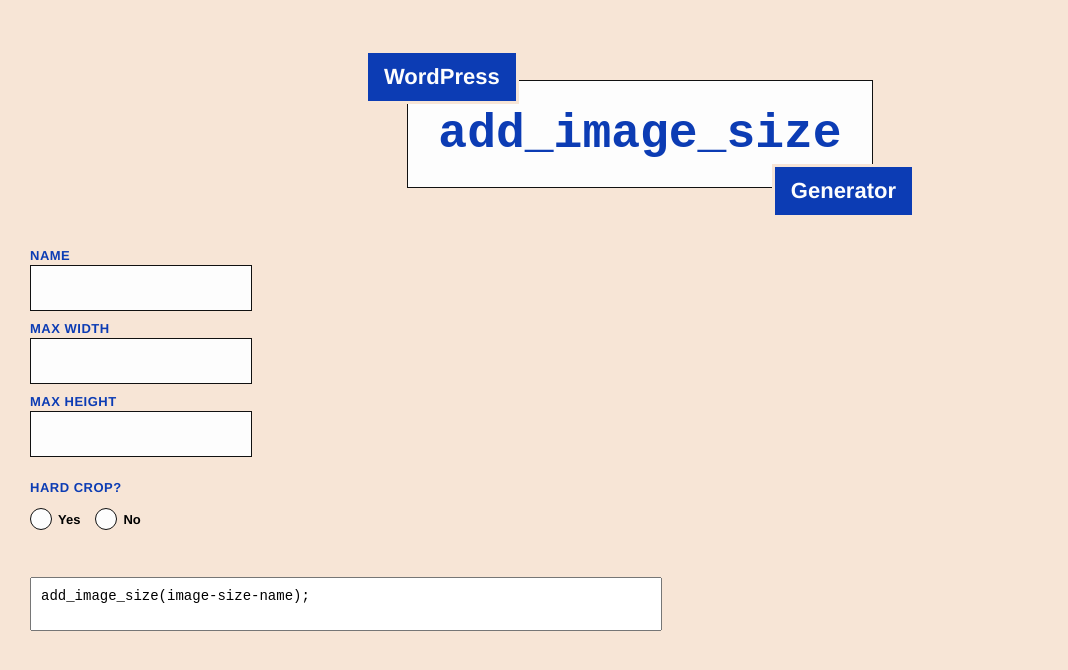
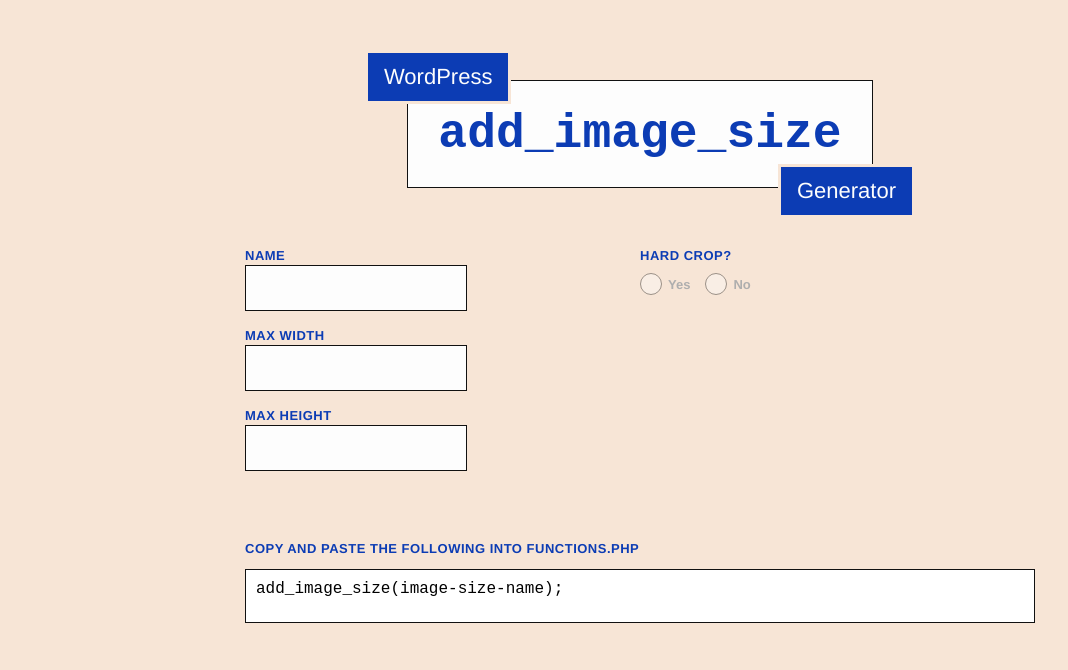
Before and after one commit to joecooper3/wp-addimage, a React (Create React App) app: page / in a window 1280 px wide. Shown: the top 670 px of the page, without its empty margins (0-1068 px from the left). Built offline with nearby package versions, Linux system fonts and the light colour scheme.

Commit message:
More styles and functionality, now a minimally viable product

```diff
--- a/src/App.js
+++ b/src/App.js
@@ -25,8 +25,10 @@ export default App;
 
 const Container = styled.div`
   display: grid;
-  margin: 30px;
+  margin: 30px auto;
+  padding: 0 30px;
+  box-sizing: border-box;
   width: 100%;
-  max-width: calc(100vw - 60px);
-  grid-template-columns: 1fr 1fr;
+  max-width: 850px;
+  grid-template-columns: 1fr;
 `;
--- a/src/components/CodeCopyPaste.js
+++ b/src/components/CodeCopyPaste.js
@@ -1,12 +1,12 @@
 import React, { useContext, useEffect, useState } from 'react';
 import styled from 'styled-components';
 
-import { code } from '../styles';
+import { black, blue, arimo, code } from '../styles';
 
 import { OptionsContext } from '../context/OptionsContext';
 
 const CodeCopyPaste = () => {
-  const [codeString, setCode] = useState('add_image_size(image-size-name);');
+  const [codeString, setCodeString] = useState('add_image_size(image-size-name);');
   const options = useContext(OptionsContext);
   const { name, width, height, hardCrop } = options.options;
 
@@ -24,18 +24,42 @@ const CodeCopyPaste = () => {
 
     const cropString = hardCrop ? `, true` : '';
     const fullString = `add_image_size(${name}${wString}${hString}${cropString});`;
-    setCode(fullString);
+    setCodeString(fullString);
   });
 
-  return <CodeTextArea value={codeString} readOnly />;
+  const handleFocus = e => {
+    e.target.select();
+  };
+
+  return (
+    <CopyPasteContainer>
+      <Caption>Copy and paste the following into functions.php</Caption>
+      <CodeTextArea value={codeString} onFocus={e => handleFocus(e)} readOnly />
+    </CopyPasteContainer>
+  );
 };
 export default CodeCopyPaste;
 
+const CopyPasteContainer = styled.section`
+  grid-column: 1 / 3;
+  margin: 50px 0 0 0;
+`;
+
+const Caption = styled.h3`
+  font-family: ${arimo};
+  text-transform: uppercase;
+  color: ${blue};
+  font-size: 13px;
+  letter-spacing: 0.5px;
+`;
+
 const CodeTextArea = styled.textarea`
-  margin: 50px 0 0 0;
   font-family: ${code};
   width: 100%;
-  font-size: 14px;
+  font-size: 16px;
   resize: none;
-  padding: 10px;
+  padding: 10px 10px 6px 10px;
+  border: 1px solid ${black};
+  grid-column: 1 / 3;
+  box-sizing: border-box;
 `;
--- a/src/components/CropRadio.js
+++ b/src/components/CropRadio.js
@@ -1,19 +1,47 @@
-import React, { useContext } from 'react';
+import React, { useContext, useEffect, useRef } from 'react';
 import styled from 'styled-components';
 
 import { OptionsContext } from '../context/OptionsContext';
 
-import { black, blue, white, arimo, code } from '../styles';
+import { black, blue, white, arimo } from '../styles';
 
 const CropRadio = () => {
   const options = useContext(OptionsContext);
+  const refYes = useRef();
+  const refNo = useRef();
   const { changeCrop } = options;
+  const { width, height } = options.options;
+
+  // need to unselect the radio buttons if a user removes the height and width
+  useEffect(() => {
+    if (!width && !height) {
+      refYes.current.checked = false;
+      refNo.current.checked = false;
+    }
+  });
+
   return (
     <RadioContainer>
       <Title>Hard crop?</Title>
-      <Input id="yes" name="hardCrop" value="yes" type="radio" onChange={() => changeCrop(true)} />
+      <Input
+        id="yes"
+        name="hardCrop"
+        ref={refYes}
+        value="yes"
+        type="radio"
+        onChange={() => changeCrop(true)}
+        disabled={!width && !height}
+      />
       <Label htmlFor="yes">Yes</Label>
-      <Input id="no" name="hardCrop" value="no" type="radio" onChange={() => changeCrop(false)} />
+      <Input
+        id="no"
+        name="hardCrop"
+        ref={refNo}
+        value="no"
+        type="radio"
+        onChange={() => changeCrop(false)}
+        disabled={!width && !height}
+      />
       <Label htmlFor="no">No</Label>
     </RadioContainer>
   );
@@ -22,10 +50,10 @@ const CropRadio = () => {
 export default CropRadio;
 
 const RadioContainer = styled.div`
-  margin-top: 10px;
   display: flex;
   flex-flow: row wrap;
   align-items: center;
+  align-self: start;
   width: 300px;
 `;
 
@@ -36,6 +64,7 @@ const Title = styled.h3`
   font-size: 13px;
   letter-spacing: 0.5px;
   flex-basis: 100%;
+  margin: 10px 0 10px 0;
 `;
 
 const Input = styled.input`
@@ -68,6 +97,15 @@ const Input = styled.input`
   &:focus + label:before {
     outline: ${blue} auto 2px;
   }
+
+  &:disabled + label {
+    color: #aeaeae;
+    cursor: not-allowed;
+  }
+
+  &:disabled + label:before {
+    opacity: 0.4;
+  }
 `;
 
 const Label = styled.label`
--- a/src/components/FormContainer.js
+++ b/src/components/FormContainer.js
@@ -17,7 +17,10 @@ const FormContainer = () => (
 
 export default FormContainer;
 
-const Container = styled.div`
-  grid-columns: 1 / 3;
-  height: 100px;
+const Container = styled.main`
+  display: grid;
+  grid-template-columns: 1fr 1fr;
+  grid-template-rows: repeat(3, 80px) 1fr;
+  grid-auto-flow: column dense;
+  grid-auto-rows: 75px;
 `;
--- a/src/components/Input.js
+++ b/src/components/Input.js
@@ -1,23 +1,52 @@
-import React, { useContext } from 'react';
+import React, { useContext, useState } from 'react';
 import styled from 'styled-components';
 
 import { black, blue, white, arimo, code } from '../styles';
+import { formatName } from '../helpers';
 
 import { OptionsContext } from '../context/OptionsContext';
 
 const Input = props => {
   const { name, type, keyName } = props;
-  const idName = name.replace(/\s+/g, '-').toLowerCase();
+  const idName = formatName(name).toLowerCase();
   const options = useContext(OptionsContext);
-  const { changeValue } = options;
+  const { changeName, changeNumber } = options;
+
+  const [localValue, setLocalValue] = useState('');
+
+  const changeNameLocal = inp => {
+    const value = formatName(inp.target.value);
+    setLocalValue(value);
+    changeName(value);
+  };
+
+  const changeNumberLocal = (key, inp) => {
+    const value = inp.target.value > 9999 ? 9999 : inp.target.value;
+    setLocalValue(value);
+    changeNumber(key, value);
+  };
 
   return (
     <InputContainer>
       <Label htmlFor={idName}>{name}</Label>
       {type === 'number' ? (
-        <Field id={idName} type={type} min="0" max="9999" onChange={e => changeValue(keyName, e)} />
+        <Field
+          id={idName}
+          type={type}
+          min="0"
+          max="9999"
+          onChange={e => changeNumberLocal(keyName, e)}
+          value={localValue}
+        />
       ) : (
-        <Field id={idName} type={type} min="0" max="9999" onChange={e => changeValue(keyName, e)} />
+        <Field
+          id={idName}
+          type={type}
+          min="0"
+          max="9999"
+          onChange={e => changeNameLocal(e)}
+          value={localValue}
+        />
       )}
     </InputContainer>
   );
@@ -28,6 +57,7 @@ export default Input;
 const InputContainer = styled.div`
   display: flex;
   flex-flow: column nowrap;
+  grid-column: 1 / 2;
 `;
 const Label = styled.label`
   text-transform: uppercase;
--- a/src/components/Title.js
+++ b/src/components/Title.js
@@ -13,7 +13,7 @@ const Title = () => (
 
 export default Title;
 
-const TitleContainer = styled.h1`
+const TitleContainer = styled.header`
   display: flex;
   position: relative;
   height: 164px;
@@ -42,6 +42,7 @@ const Top = styled.div`
 
 const Meat = styled.div`
   font-family: ${code};
+  font-weight: 700;
   background-color: ${white};
   color: ${blue};
   font-size: 48px;
--- a/src/context/OptionsProvider.js
+++ b/src/context/OptionsProvider.js
@@ -9,22 +9,28 @@ class OptionsProvider extends Component {
     hardCrop: false
   };
 
-  changeValue = (key, inp) => {
-    const { value } = inp.target;
-    if (!value) {
-      if (key === 'width' || key === 'height') {
-        this.setState({
-          [key]: null
-        });
-        return;
-      }
+  changeName = inp => {
+    if (!inp) {
       this.setState({
-        [key]: 'image-size-name'
+        name: 'image-size-name'
       });
       return;
     }
     this.setState({
-      [key]: value
+      name: inp
+    });
+  };
+
+  changeNumber = (key, inp) => {
+    if (!inp) {
+      this.setState({
+        [key]: null
+      });
+      this.turnOffCropCheck(key);
+      return;
+    }
+    this.setState({
+      [key]: inp
     });
   };
 
@@ -34,12 +40,21 @@ class OptionsProvider extends Component {
     });
   };
 
+  turnOffCropCheck = key => {
+    if ((!this.state.width && key === 'height') || (!this.state.height && key === 'width')) {
+      this.setState({
+        hardCrop: false
+      });
+    }
+  };
+
   render() {
     return (
       <OptionsContext.Provider
         value={{
           options: this.state,
-          changeValue: this.changeValue,
+          changeName: this.changeName,
+          changeNumber: this.changeNumber,
           changeCrop: this.changeCrop
         }}
       >
--- /dev/null
+++ b/src/helpers/index.js
@@ -0,0 +1 @@
+export const formatName = inp => inp.replace(/\s+/g, '-');
```
